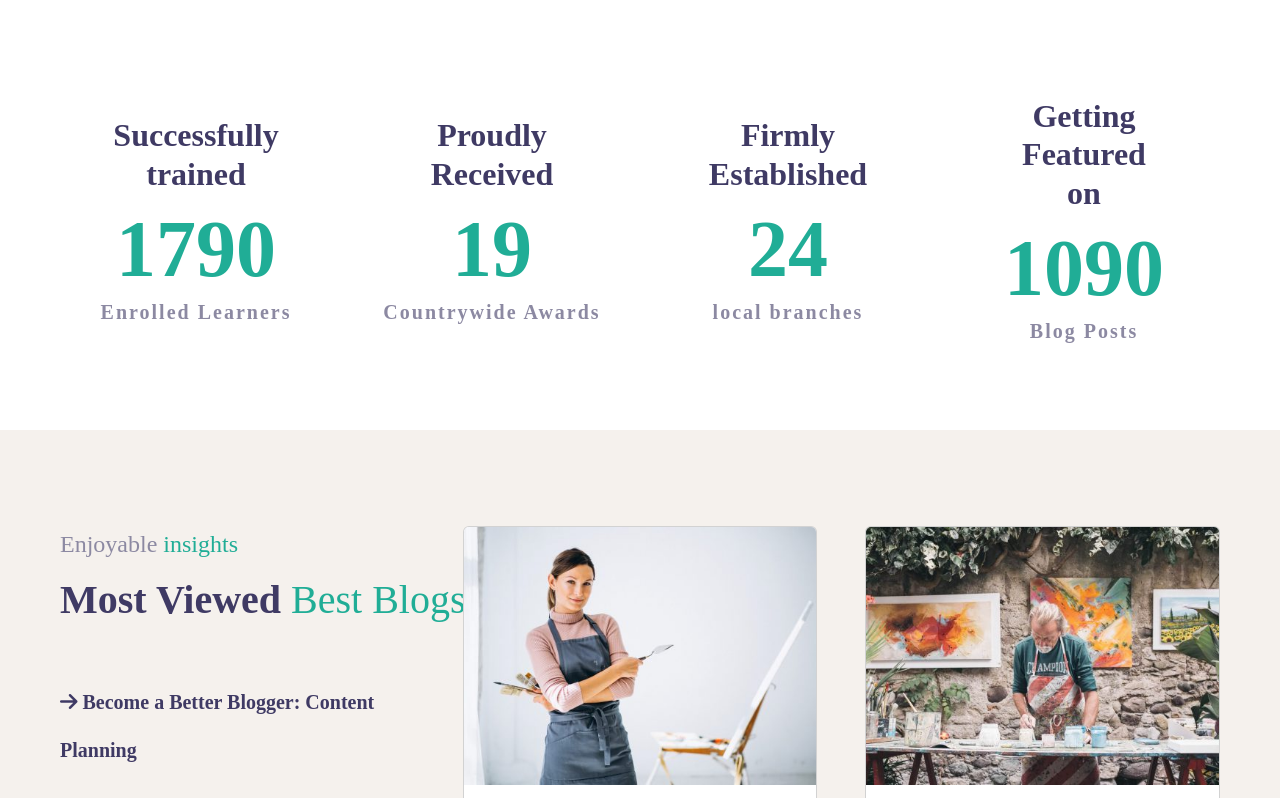
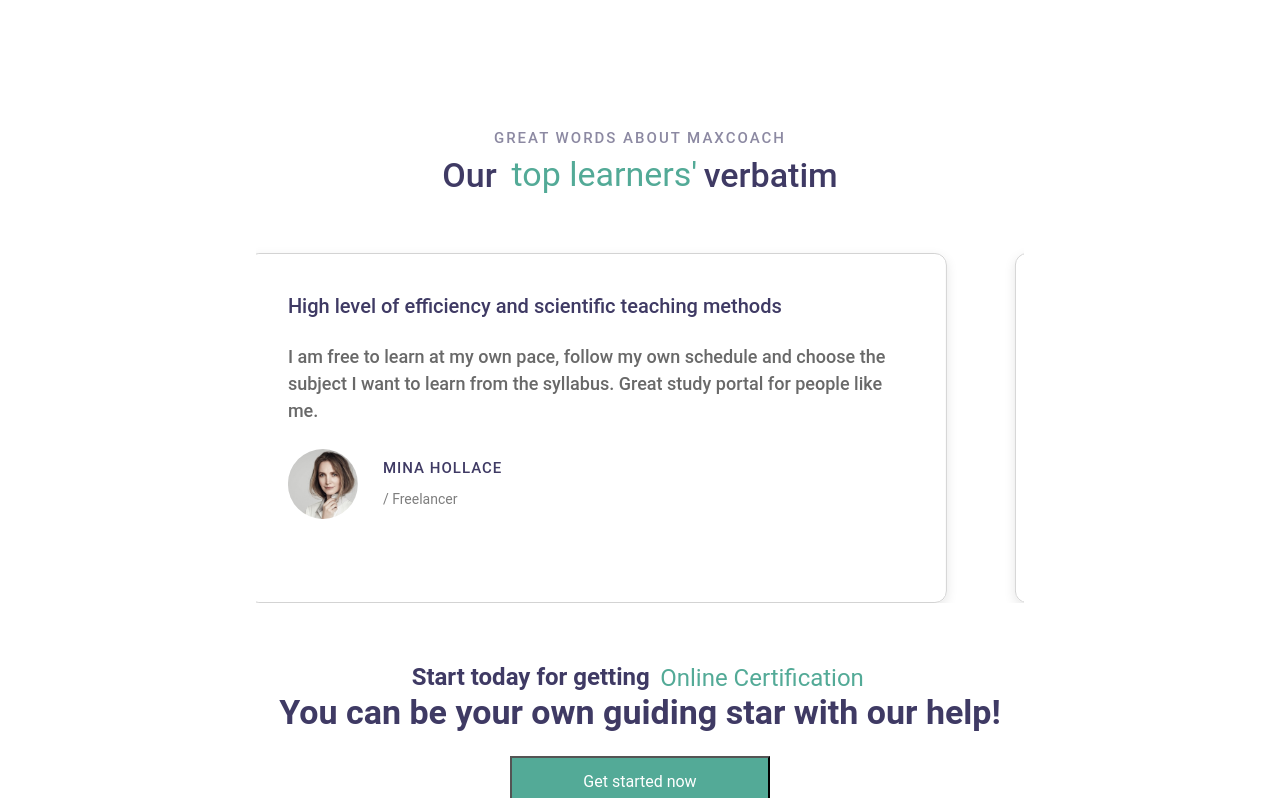
Before and after one commit to MichelangeloCaltagirone/proj-html-vuejs, a Vue app: page / in a window 1280 px wide. Shown: the part 2682-3480 px from the top of the page. Built offline with nearby package versions, Linux system fonts and the light colour scheme.

Commit message:
fix DynamicSlider import

```diff
--- a/src/components/PageMain.vue
+++ b/src/components/PageMain.vue
@@ -5,6 +5,7 @@ import SmartTutoringProgram from './SmartTutoringProgram.vue';
 import IframeVideos from './IframeVideos.vue';
 import SubscribeNewsletter from './subscribeNewsletterSection.vue';
 import OurResults from './OurResults.vue';
+import DynamicSliderVue from './DynamicSlider.vue';
 
     export default {
         data() {
@@ -17,6 +18,7 @@ import OurResults from './OurResults.vue';
             EnjoyableSection,
             SmartTutoringProgram,
             IframeVideos,
+            DynamicSliderVue,
             SubscribeNewsletter,
             OurResults
         }
@@ -29,6 +31,7 @@ import OurResults from './OurResults.vue';
     <OnlineCourses />
     <SmartTutoringProgram />
     <IframeVideos />
+    <DynamicSliderVue/>
     <OurResults />
     <EnjoyableSection />
     <SubscribeNewsletter />
```
